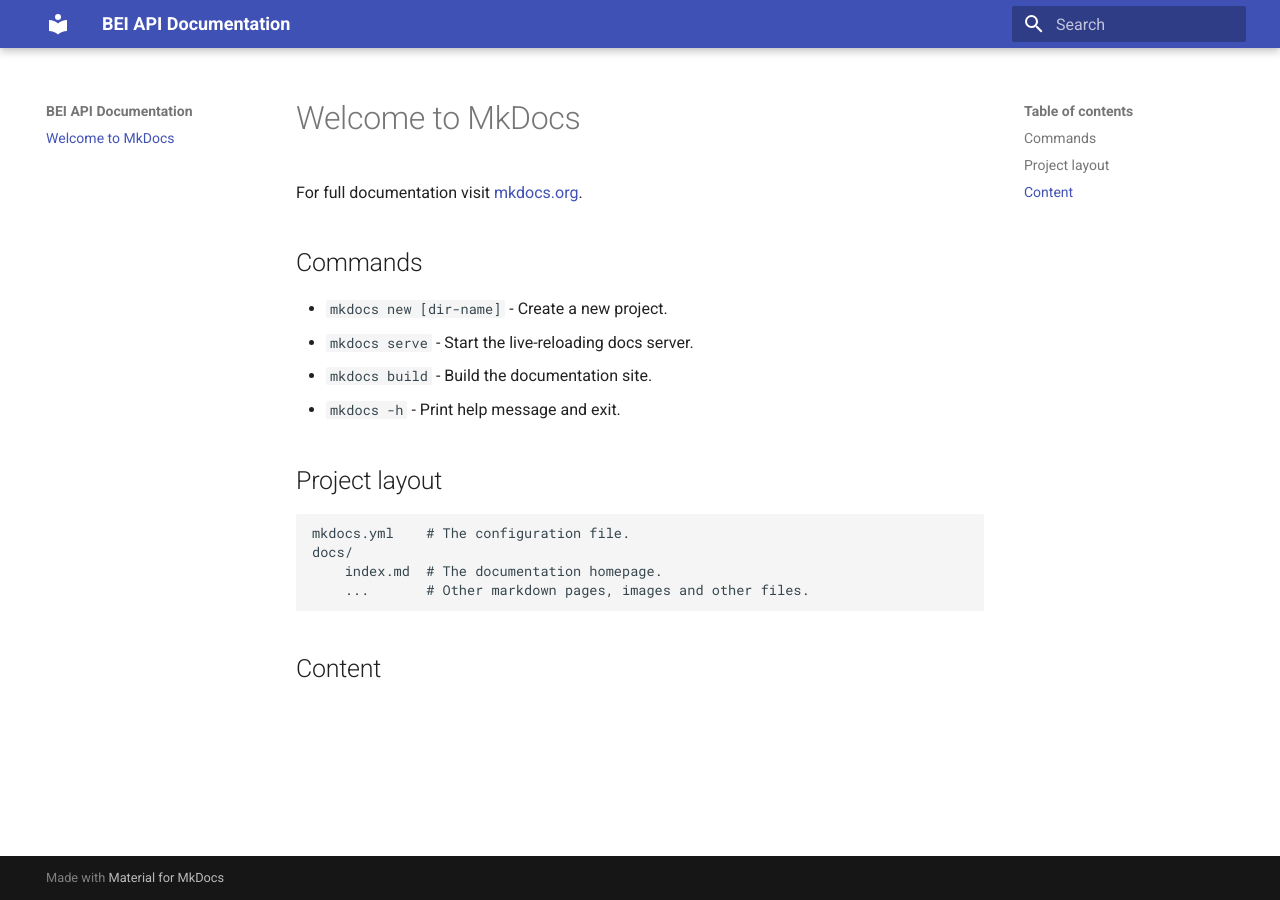
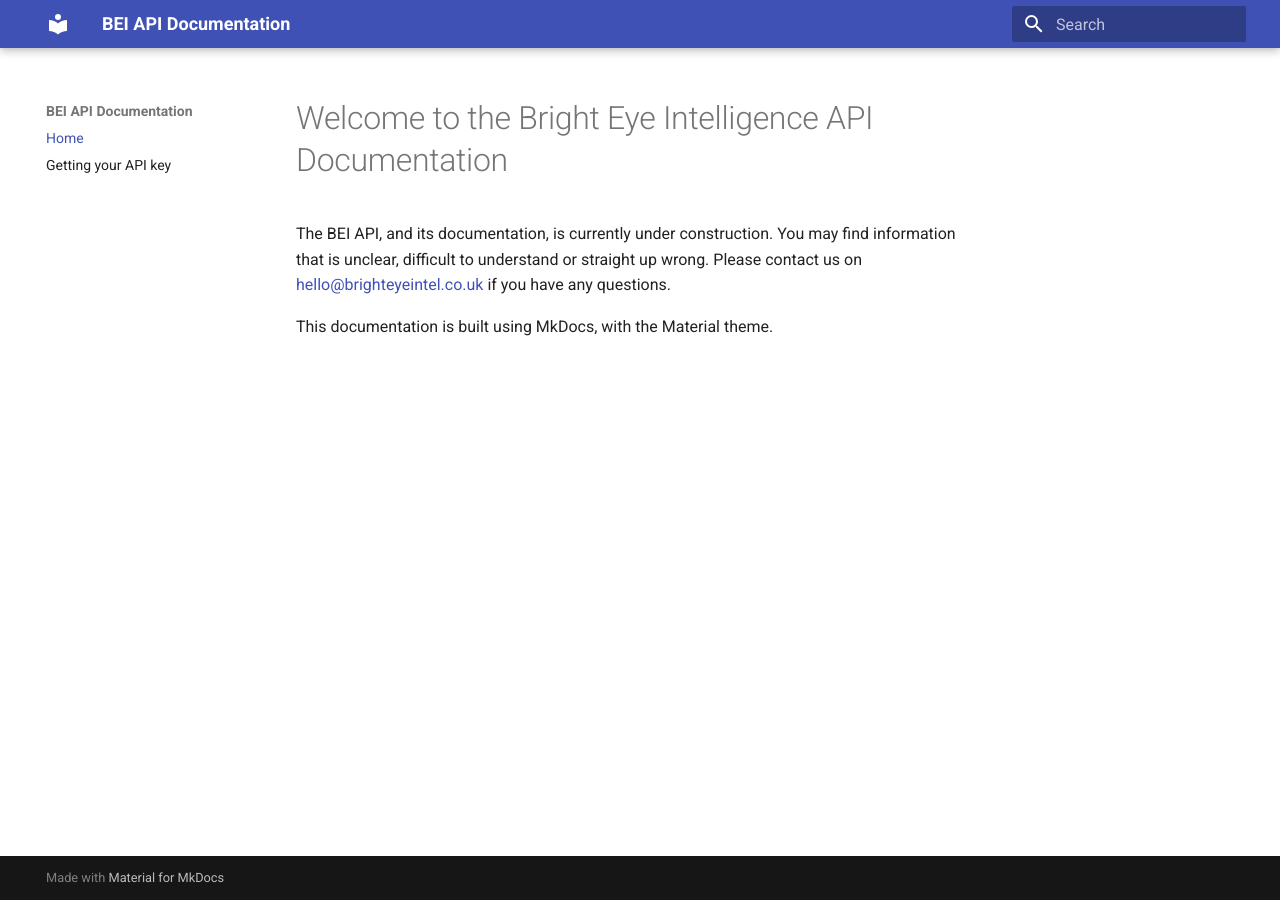
Before and after one commit to brighteyeintel/intelligencesuitedocumentation, an MkDocs documentation site: the page built from docs/index.md, in a window 1280 px wide. Built offline with MkDocs 1.6.1 and Material for MkDocs 9.7.7, drawn with Linux system fonts in a browser that asks for light colours.

```diff
--- a/docs/index.md
+++ b/docs/index.md
@@ -1,19 +1,5 @@
-# Welcome to MkDocs
+# Welcome to the Bright Eye Intelligence API Documentation
 
-For full documentation visit [mkdocs.org](https://www.mkdocs.org).
+The BEI API, and its documentation, is currently under construction. You may find information that is unclear, difficult to understand or straight up wrong. Please contact us on <a href="mailto:hello@brighteyeintel.co.uk">hello@brighteyeintel.co.uk</a> if you have any questions.
 
-## Commands
-
-- `mkdocs new [dir-name]` - Create a new project.
-- `mkdocs serve` - Start the live-reloading docs server.
-- `mkdocs build` - Build the documentation site.
-- `mkdocs -h` - Print help message and exit.
-
-## Project layout
-
-    mkdocs.yml    # The configuration file.
-    docs/
-        index.md  # The documentation homepage.
-        ...       # Other markdown pages, images and other files.
-
-## Content
+This documentation is built using MkDocs, with the Material theme.
--- a/mkdocs.yml
+++ b/mkdocs.yml
@@ -2,3 +2,6 @@ site_name: BEI API Documentation
 site_url: https://docs.brighteyeintel.co.uk
 theme:
   name: material
+nav:
+  - Home: index.md
+  - Getting your API key: apikeys.md
```
Also changed, not shown: docs/apikeys.md (added, +9 -0 lines).
